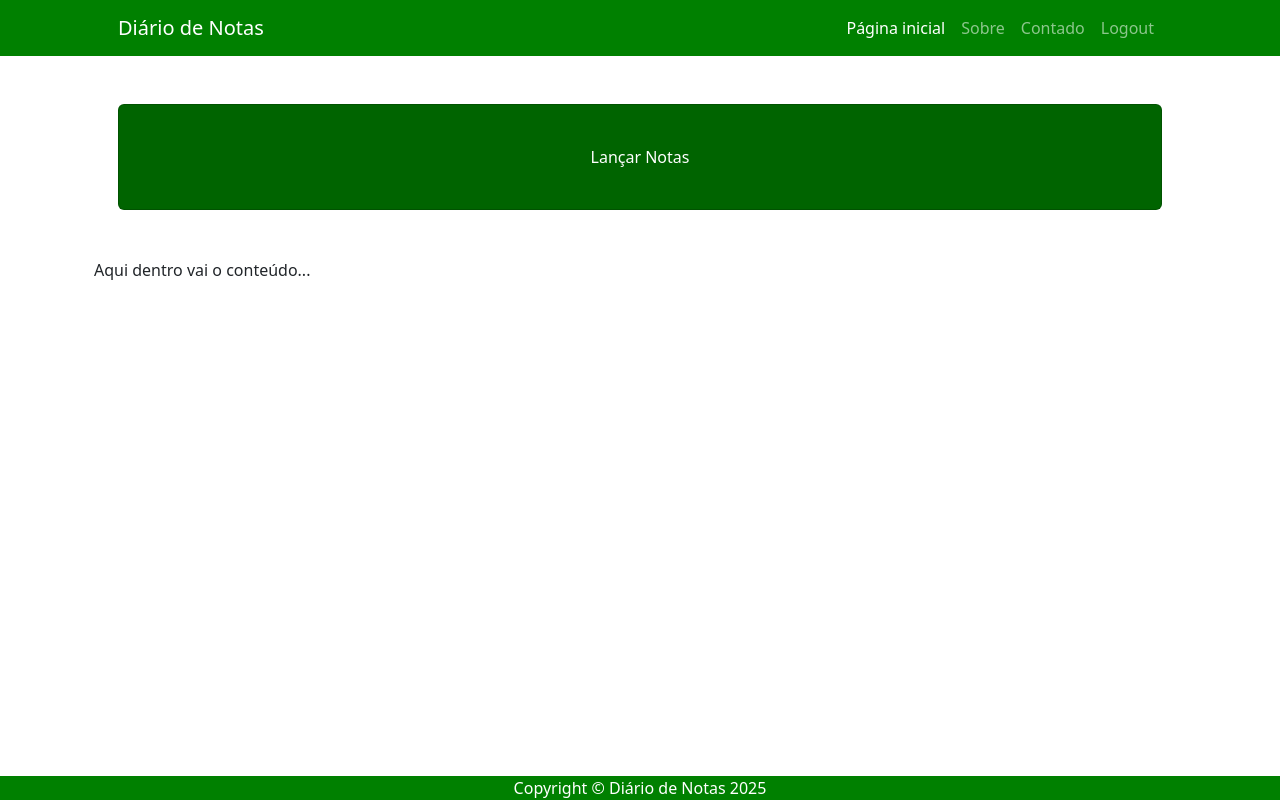
After one commit to victornunes-off/novoSite, a Django app: page /lancar/ in a window 1280 px wide. The commit adds this page. Run offline with Django 5.2, Linux system fonts and the light colour scheme; some libraries are stand-ins or nearby versions.

Commit message:
Aula: 03.06.2025

```diff
--- a/usuarios/templates/usuarios/base.html
+++ b/usuarios/templates/usuarios/base.html
@@ -5,17 +5,17 @@
     <meta charset="UTF-8">
     <meta name="viewport" content="width=device-width, initial-scale=1.0">
     <link href="{% static 'css/bootstrap.min.css' %}" rel="stylesheet">
-    <title>Template base</title>
+    <title>{% block aba %}Template base{% endblock %}</title>
 </head>
 <body>
     <!-- Responsive navbar-->
     <nav class="navbar navbar-expand-lg navbar-dark " style="background-color: #008000;">
             <div class="container px-5">
-                <a class="navbar-brand" href="#!">Diário de Notas</a>
+                <a class="navbar-brand" href="{% url 'home' %}">Diário de Notas</a>
                 <button class="navbar-toggler" type="button" data-bs-toggle="collapse" data-bs-target="#navbarSupportedContent" aria-controls="navbarSupportedContent" aria-expanded="false" aria-label="Toggle navigation"><span class="navbar-toggler-icon"></span></button>
                 <div class="collapse navbar-collapse" id="navbarSupportedContent">
                     <ul class="navbar-nav ms-auto mb-2 mb-lg-0">
-                        <li class="nav-item"><a class="nav-link active" aria-current="page" href="#!">Página inicial</a></li>
+                        <li class="nav-item"><a class="nav-link active" aria-current="page" href="{% url 'home' %}">Página inicial</a></li>
                         <li class="nav-item"><a class="nav-link" href="#!">Sobre</a></li>
                         <li class="nav-item"><a class="nav-link" href="#!">Contado</a></li>
                         <li class="nav-item"><a class="nav-link" href="#!">Logout</a></li>
@@ -27,17 +27,18 @@
         <div class="container px-4 px-lg-5">
             <!-- Call to Action-->
             <div class="card text-white my-5 py-4 text-center" style="background-color: #006400;">
-                <div class="card-body"><p class="text-white m-0">Seja bem-vindo(a) ao portal de notas, aqui você encontrará todos os dados das suas disciplinas.</p></div>
+                <div class="card-body"><p class="text-white m-0">{% block titulo %}Seja bem-vindo(a) ao portal de notas, aqui você encontrará todos os dados das suas disciplinas.{% endblock %}</p></div>
             </div>
             <!-- Content Row-->
             <div class="row gx-4 gx-lg-5">
+                {% block conteudo %}
                 <div class="col-md-4 mb-5">
                     <div class="card h-100" style="background-color: #D3D3D3;">
                         <div class="card-body" style="background-color: #FFFFFF;">
                             <h2 class="card-title">Lançar Notas</h2>
                             <p class="card-text">Nesta opção você poderá lançar todas as notas referentes às suas disciplinas, discriminando todos os detalhes dos respectivos alunos.</p>
                         </div>
-                        <div class="card-footer"><a class="btn btn-primary btn-sm" href="#!">Clique aqui</a></div>
+                        <div class="card-footer"><a class="btn btn-primary btn-sm" href="{% url 'lancar' %}">Clique aqui</a></div>
                     </div>
                 </div>
                 <div class="col-md-4 mb-5">
@@ -46,7 +47,7 @@
                             <h2 class="card-title">Alterar Notas</h2>
                             <p class="card-text">Nesta opção você poderá alterar todas as notas já lançadas referente às suas disciplinas, inclusive excluir alguma nota.</p>
                         </div>
-                        <div class="card-footer"><a class="btn btn-primary btn-sm" href="#!">Clique aqui</a></div>
+                        <div class="card-footer"><a class="btn btn-primary btn-sm" href="{% url 'alterar' %}">Clique aqui</a></div>
                     </div>
                 </div>
                 <div class="col-md-4 mb-5">
@@ -55,9 +56,10 @@
                             <h2 class="card-title">Visualizar Notas</h2>
                             <p class="card-text">Nesta opção você poderá visualizar todas as notas já lançadas referente às suas disciplinas.</p>
                         </div>
-                        <div class="card-footer"><a class="btn btn-primary btn-sm" href="#!">Clique aqui</a></div>
+                        <div class="card-footer"><a class="btn btn-primary btn-sm" href="{% url 'visualizar' %}">Clique aqui</a></div>
                     </div>
                 </div>
+                {% endblock %}
             </div>
         </div>
         <!-- Footer-->
--- /dev/null
+++ b/usuarios/templates/usuarios/lancar.html
@@ -0,0 +1,7 @@
+{% extends 'usuarios/base.html' %}
+
+{% block aba %}Lançar Notas{% endblock %}
+
+{% block titulo %}Lançar Notas{% endblock %}
+
+{% block conteudo %}Aqui dentro vai o conteúdo...{% endblock %}
--- a/usuarios/urls.py
+++ b/usuarios/urls.py
@@ -5,4 +5,7 @@ urlpatterns = [
     path('login/', views.login, name = 'login'),
     path('cadastro/', views.cadastro, name = 'cadastro'),
     path('home/', views.home, name = 'home'),
+    path('lancar/', views.lancar, name = 'lancar'),
+    path('alterar/', views.alterar, name = 'alterar'),
+    path('visualizar/', views.visualizar, name = 'visualizar'),
 ]
--- a/usuarios/views.py
+++ b/usuarios/views.py
@@ -40,3 +40,12 @@ def cadastro(request):
 
 def home(request):
     return render(request, 'usuarios/home.html')
+
+def lancar(request):
+    return render(request, 'usuarios/lancar.html')
+
+def alterar(request):
+    return render(request, 'usuarios/alterar.html')
+
+def visualizar(request):
+    return render(request, 'usuarios/visualizar.html')
```
Also changed, not shown: usuarios/templates/usuarios/alterar.html (added, +7 -0 lines), usuarios/templates/usuarios/visualizar.html (added, +7 -0 lines), db.sqlite3.
